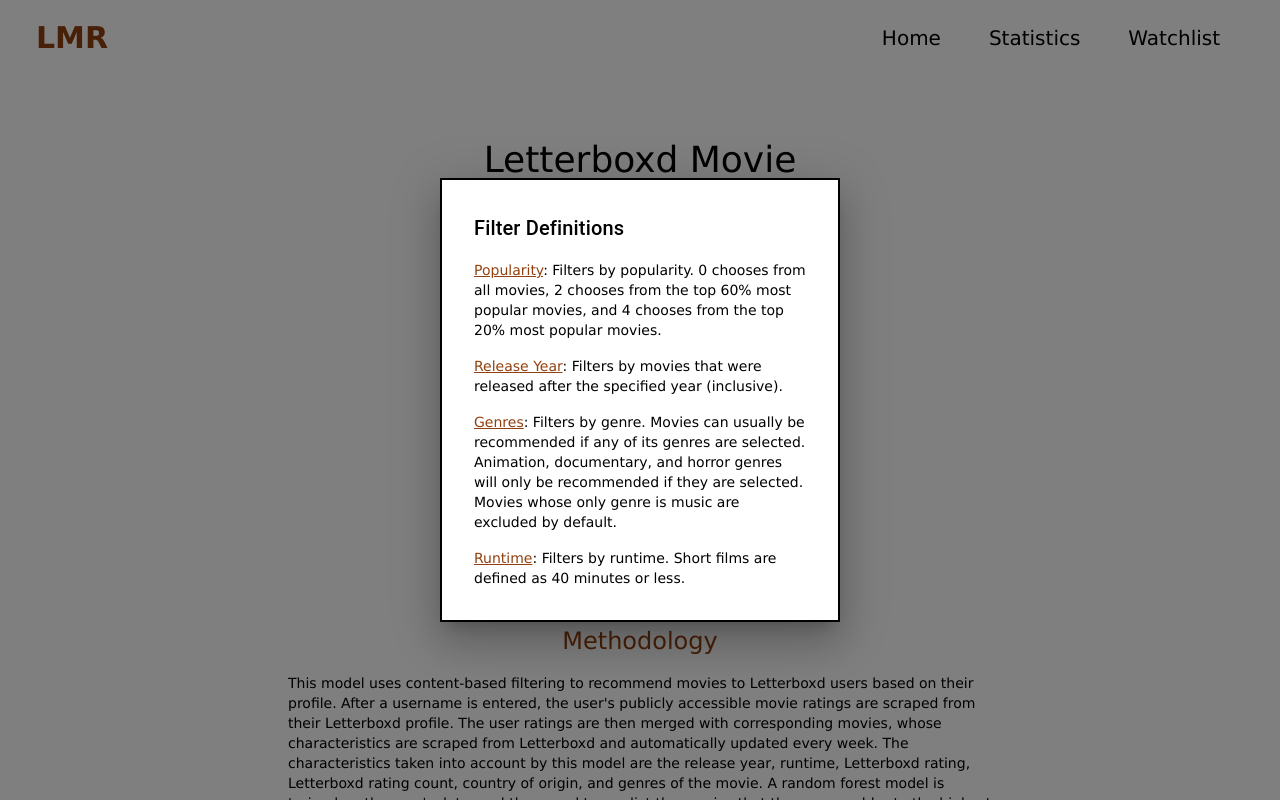
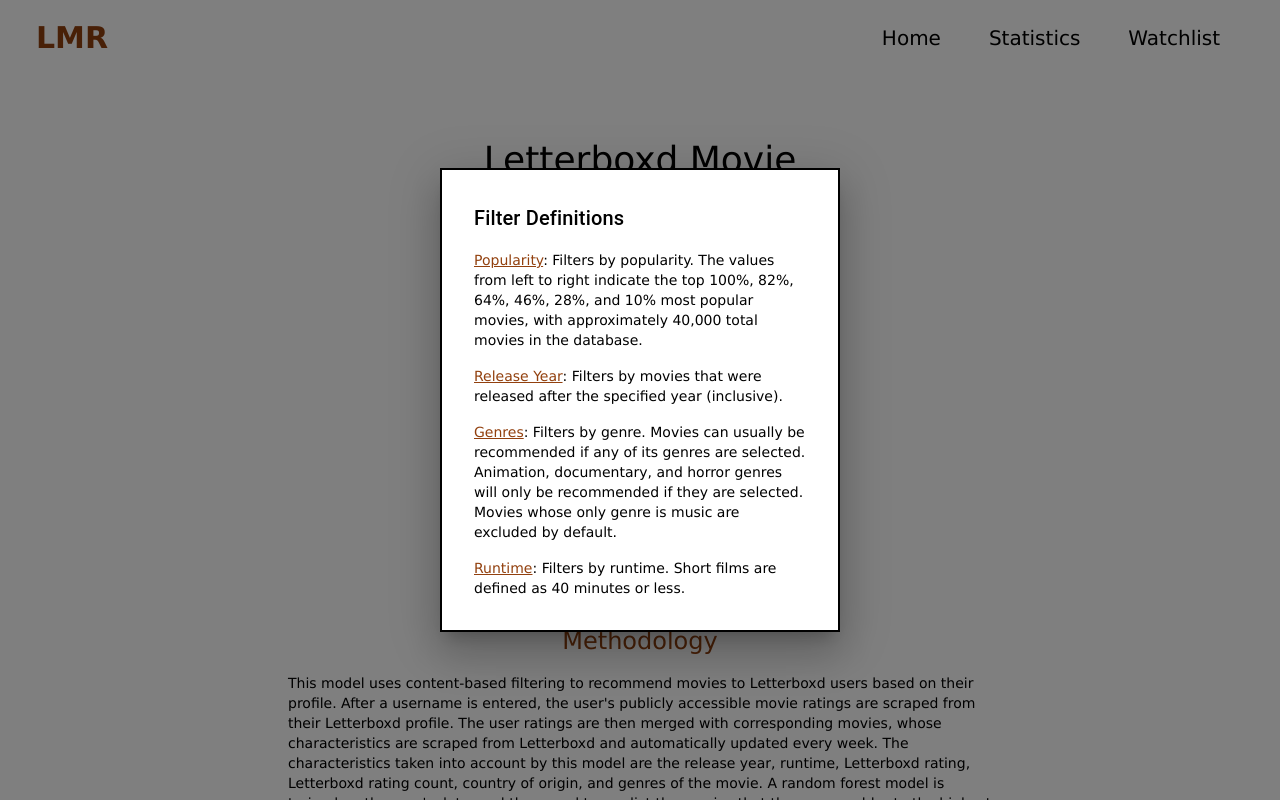
Before and after one commit to victorverma3/Letterboxd-Movie-Recommendations, a React (Vite) app in the folder frontend/: page / in a window 1280 px wide. Both pictures are taken after a click on the button "FILTER DEFINITIONS". Shown: the top 800 px of the page. Built offline with nearby package versions, Linux system fonts and the light colour scheme; no server answers.

Commit message:
updated popularity filter

```diff
--- a/frontend/src/components/FilterDefinitions.tsx
+++ b/frontend/src/components/FilterDefinitions.tsx
@@ -58,9 +58,10 @@ const FilterDefinitions = () => {
                         <span className="underline text-amber-800">
                             Popularity
                         </span>
-                        : Filters by popularity. 0 chooses from all movies, 2
-                        chooses from the top 60% most popular movies, and 4
-                        chooses from the top 20% most popular movies.
+                        : Filters by popularity. The values from left to right
+                        indicate the top 100%, 82%, 64%, 46%, 28%, and 10% most
+                        popular movies, with approximately 40,000 total movies
+                        in the database.
                     </p>
                     <p className="mt-4 text-sm">
                         <span className="underline text-amber-800">
--- a/frontend/src/components/Filters.tsx
+++ b/frontend/src/components/Filters.tsx
@@ -77,7 +77,7 @@ const Filters = ({
     ];
 
     const resetFilters = () => {
-        setPopularity(2);
+        setPopularity(4);
         setReleaseYear(1940);
         setGenres(genreOptions);
         setRuntime({ value: -1, label: "Any" });
@@ -100,7 +100,7 @@ const Filters = ({
                             setValue={setPopularity}
                             step={1}
                             min={0}
-                            max={4}
+                            max={5}
                         />
                     </AccordionDetails>
                     <AccordionDetails className="w-4/5 mx-auto">
--- a/frontend/src/components/Recommendation.tsx
+++ b/frontend/src/components/Recommendation.tsx
@@ -91,7 +91,7 @@ const Recommendation = () => {
         console.log("form errors", errors);
     };
 
-    const [popularity, setPopularity] = useState<number>(2);
+    const [popularity, setPopularity] = useState<number>(4);
     const [releaseYear, setReleaseYear] = useState(1940);
     const [genres, setGenres] = useState<Option[]>([
         { label: "Action", value: "action" },
```
Also changed, not shown: 1 other file (tests, documents, lock files or other folders).
